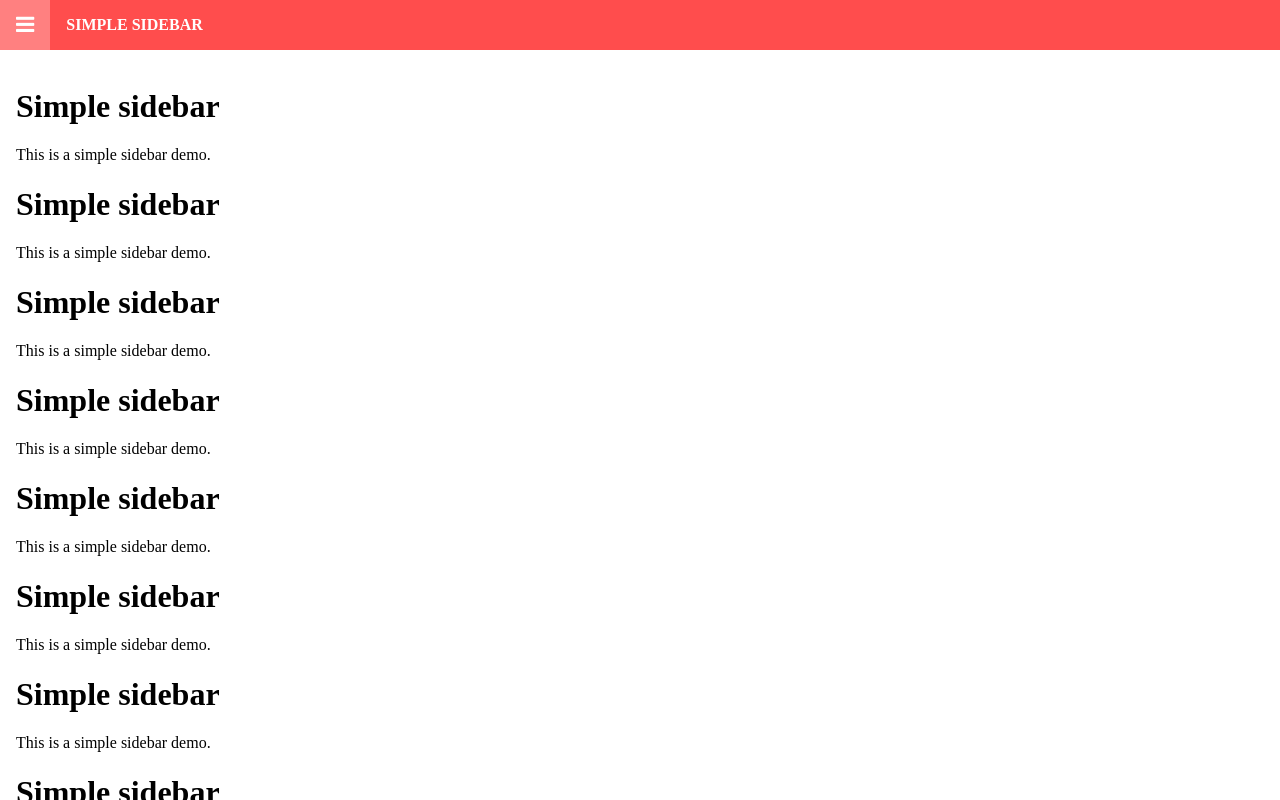
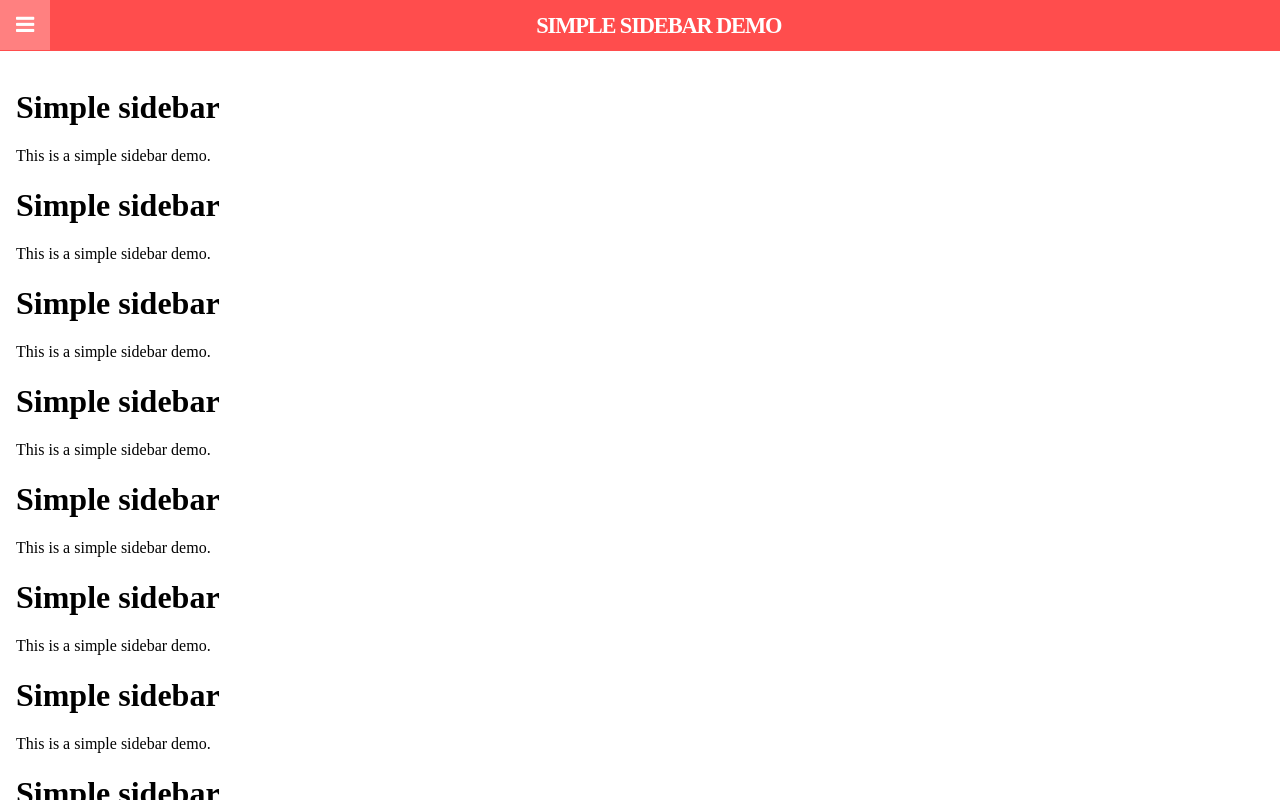
Before and after one commit to Prutya/js-simple-sidebar, a plain HTML site: page index.html in a window 1280 px wide. Drawn offline with nearby package versions, Linux system fonts and the light colour scheme.

Commit message:
Center logo

```diff
--- a/css/main.css
+++ b/css/main.css
@@ -30,7 +30,7 @@ html, body {
   z-index: 1;
   top: 0;
   left: 0;
-  transition: 0.5s;
+  transition: 0.3s;
 }
 
 .sidebar ul {
@@ -59,7 +59,7 @@ html, body {
 .content-wrapper {
   height: 100%;
   overflow: hidden;
-  transition: margin-left 0.5s;
+  transition: margin-left 0.3s;
 }
 
 /* Page content */
@@ -112,6 +112,12 @@ html, body {
 }
 
 .logo {
+  display: block;
+  width: 100%;
+  padding: 0.57em;
+  font-size: 140%;
   font-weight: bold;
   text-transform: uppercase;
+  text-align: center;
+  letter-spacing: -0.05em;
 }
--- a/index.html
+++ b/index.html
@@ -24,8 +24,8 @@
     <header class="header clearfix">
       <menu>
         <li><button id="sidebar-toggle"><span class="fa fa-bars fa-lg"></span></button></li>
-        <li><a href="#" class="logo">Simple sidebar</a></li>
       </menu>
+      <span class="logo">Simple sidebar demo</span>
     </header>
     <main class="content">
       <h1>Simple sidebar</h1>
```
